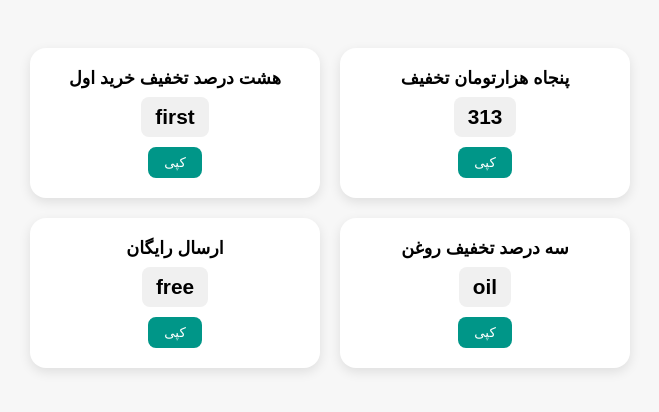
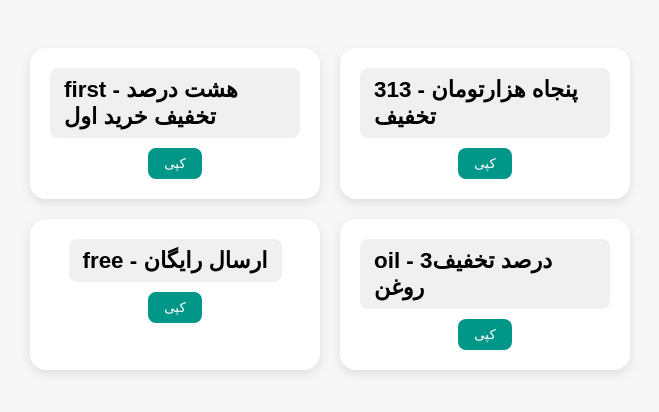
Before and after one commit to eh20888/discountnew, a plain HTML site: page index.html in a window 1280 px wide. Shown: the whole page, without its empty margins (310-969 px from the left). Drawn offline with Linux system fonts and the light colour scheme.

Commit message:
Update index.html

```diff
--- a/index.html
+++ b/index.html
@@ -33,19 +33,14 @@
     .card:hover {
       transform: translateY(-5px);
     }
-    .code-title {
-      font-size: 1.1rem;
+    .code {
+      font-size: 1.4rem;
       font-weight: bold;
-      margin-bottom: 8px;
-    }
-    .code {
-      font-size: 1.3rem;
-      font-weight: bold;
+      margin-bottom: 10px;
       background: #f0f0f0;
       padding: 8px 14px;
       border-radius: 8px;
       direction: ltr;
-      margin-bottom: 10px;
     }
     button {
       background-color: #009688;
@@ -64,33 +59,34 @@
 <body>
   <div class="container">
     <div class="card">
-      <div class="code-title">هشت درصد تخفیف خرید اول</div>
-      <div class="code" id="first">first</div>
+      <div class="code" id="first">first - هشت درصد تخفیف خرید اول</div>
       <button onclick="copyToClipboard('first')">کپی</button>
     </div>
     <div class="card">
-      <div class="code-title">پنجاه هزارتومان تخفیف</div>
-      <div class="code" id="313">313</div>
+      <div class="code" id="313">313 - پنجاه هزارتومان تخفیف</div>
       <button onclick="copyToClipboard('313')">کپی</button>
     </div>
     <div class="card">
-      <div class="code-title">ارسال رایگان</div>
-      <div class="code" id="free">free</div>
+      <div class="code" id="free">free - ارسال رایگان</div>
       <button onclick="copyToClipboard('free')">کپی</button>
     </div>
     <div class="card">
-      <div class="code-title">سه درصد تخفیف روغن</div>
-      <div class="code" id="oil">oil</div>
+      <div class="code" id="oil">oil - 3درصد تخفیف روغن</div>
       <button onclick="copyToClipboard('oil')">کپی</button>
     </div>
   </div>
 
   <script>
     function copyToClipboard(id) {
-      const text = document.getElementById(id).innerText;
-      navigator.clipboard.writeText(text).then(() => {
-        alert(`کد "${text}" با موفقیت کپی شد!`);
-      });
+      const codeText = document.getElementById(id).innerText.split(' ')[0]; // فقط کد
+      const tempInput = document.createElement("input");
+      tempInput.value = codeText;
+      document.body.appendChild(tempInput);
+      tempInput.select();
+      tempInput.setSelectionRange(0, 99999); // مخصوص موبایل
+      document.execCommand("copy");
+      document.body.removeChild(tempInput);
+      alert(`کد "${codeText}" با موفقیت کپی شد!`);
     }
   </script>
 </body>
```
